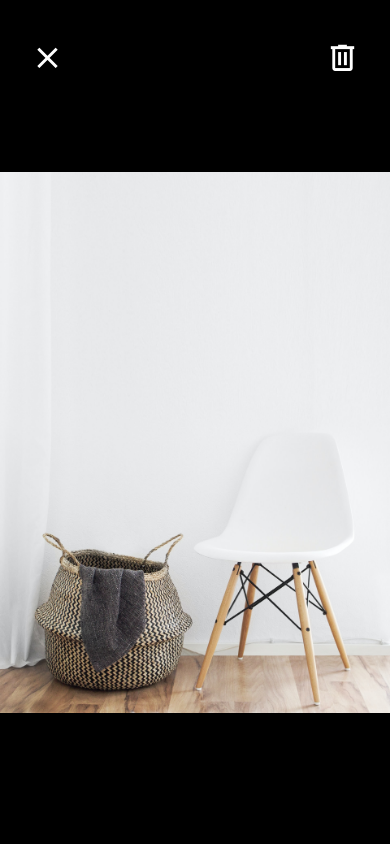
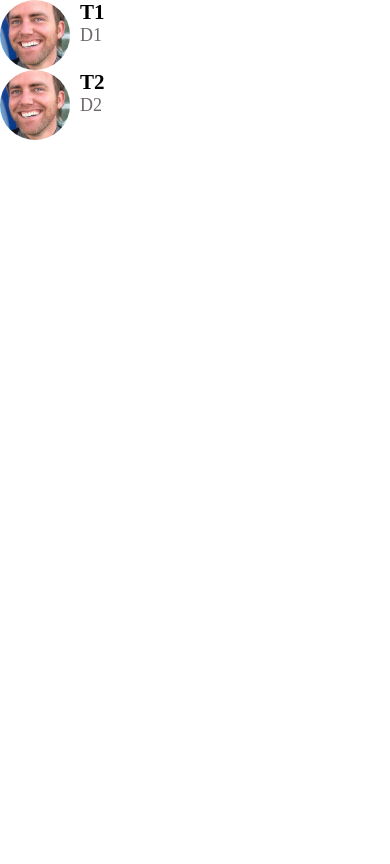
Before and after one commit to halebeau/DoneWithIt-React_Native, a React Native app: screen / in a window 390 px wide. Built offline with nearby package versions, Linux system fonts and the light colour scheme.

Commit message:
Added: MessagesScreen

```diff
--- a/App.js
+++ b/App.js
@@ -1,10 +1,9 @@
 import React from "react";
 import { View } from "react-native";
-import Card from "./app/components/Card";
 
-import ListingDetailsScreen from "./app/screens/ListingDetailsScreen";
-import ViewImageScreen from "./app/screens/ViewImageScreen";
+import MessagesScreen from "./app/screens/MessagesScreen"
+
 
 export default function App() {
-  return <ViewImageScreen />;
+  return <MessagesScreen />
 }
--- /dev/null
+++ b/app/screens/MessagesScreen.js
@@ -0,0 +1,37 @@
+import { FlatList } from 'react-native'
+import React from 'react'
+import ListItem from '../components/ListItem'
+import { SafeAreaView } from 'react-native-web'
+
+const messages = [
+  {
+    id: 1,
+    title: 'T1',
+    description: 'D1',
+    image: require('../assets/beau_small.png')
+  },
+  {
+    id: 2,
+    title: 'T2',
+    description: 'D2',
+    image: require('../assets/beau_small.png')
+  }
+]
+
+export default function MessagesScreen() {
+  return (
+    <SafeAreaView>
+      <FlatList
+        data={messages}
+        keyExtractor={(message) => message.id.toString()}
+        renderItem={({ item }) => (
+          <ListItem
+            title={item.title}
+            subTitle={item.description}
+            image={item.image}
+          />
+        )}
+      />
+    </SafeAreaView>
+  )
+}
```
Also changed, not shown: 1 other file (tests, documents, lock files or other folders).
